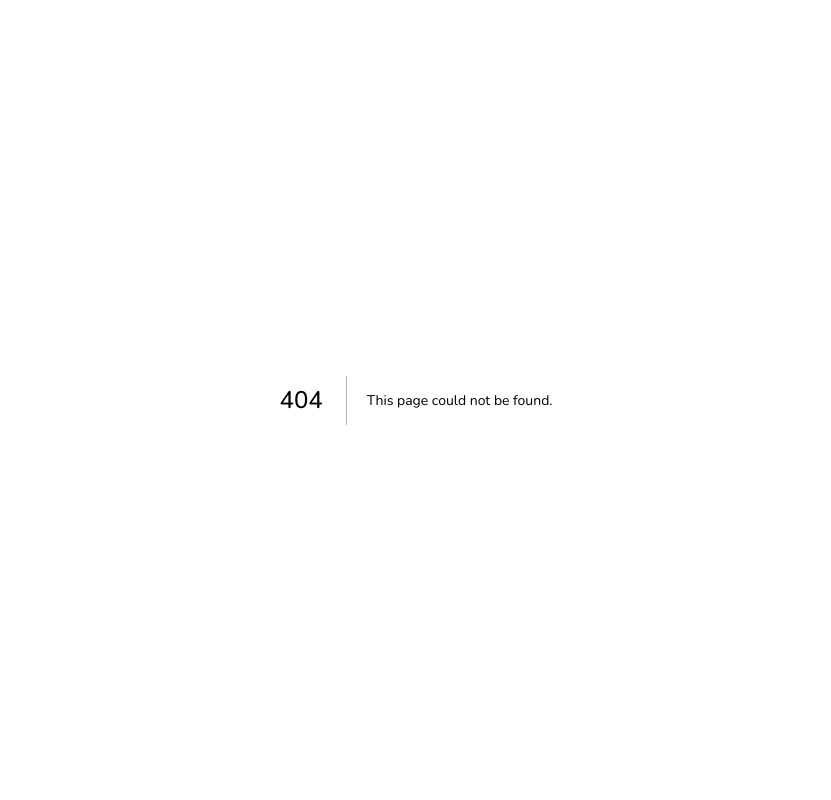
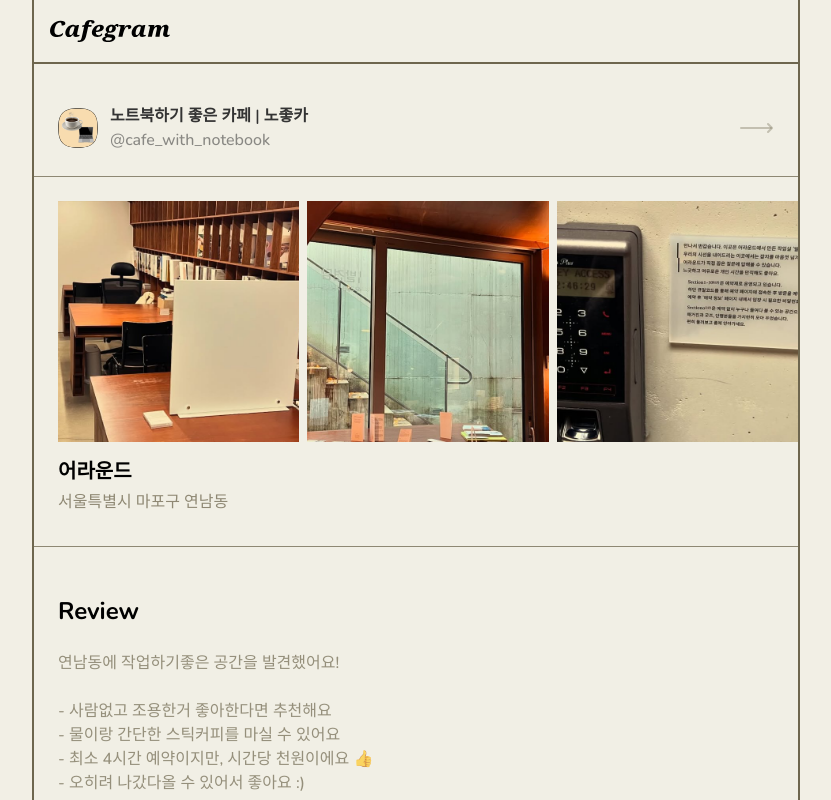
Before and after one commit to hiimjayson/nomad, a Next.js app in the folder apps/web/: page /p/1 in a window 1280 px wide. Before the commit this address had no page. Shown: the top 800 px of the page, without its empty margins (224-1055 px from the left). Built offline with nearby package versions, Linux system fonts and the light colour scheme.

Commit message:
feat(web): 게시물상세페이지 추가

```diff
--- a/apps/web/package.json
+++ b/apps/web/package.json
@@ -11,12 +11,15 @@
   "dependencies": {
     "@toss/react": "^1.8.1",
     "clsx": "^2.1.1",
+    "embla-carousel-react": "^8.5.1",
     "es-toolkit": "^1.30.1",
+    "framer-motion": "^11.15.0",
     "lucide-react": "^0.468.0",
     "next": "15.1.0",
     "next-seo": "^6.6.0",
     "react": "^19.0.0",
     "react-dom": "^19.0.0",
+    "react-intersection-observer": "^9.14.0",
     "tailwind-merge": "^2.5.5"
   },
   "devDependencies": {
--- /dev/null
+++ b/apps/web/src/app/(app)/p/[postId]/page.tsx
@@ -0,0 +1,69 @@
+/* eslint-disable @next/next/no-img-element */
+
+import { FadeIn } from "@/components/atoms/anim/FadeIn";
+import { Bio } from "@/components/atoms/Bio";
+import {
+  Carousel,
+  CarouselContent,
+  CarouselItem,
+} from "@/components/atoms/Carousel";
+import { Divider } from "@/components/atoms/Divider";
+import { POSTS } from "@/features/post-detail/const";
+import { pick } from "es-toolkit";
+import { notFound } from "next/navigation";
+
+export default function PostDetailPage({
+  params,
+}: {
+  params: { postId: string };
+}) {
+  const post = POSTS.find((post) => post.id === params.postId);
+
+  if (!post) {
+    return notFound();
+  }
+
+  return (
+    <FadeIn className="flex flex-col w-full py-10">
+      <Bio
+        {...pick(post.user, ["avatar", "nickname", "username"])}
+        className="px-6"
+      />
+
+      <Divider className="my-6" />
+
+      <Carousel>
+        <CarouselContent className="-ml-4 pl-8">
+          {post.images.map((image) => (
+            <CarouselItem key={image} className="pl-2 basis-2/3 md:basis-1/3">
+              <img
+                src={image}
+                alt={post.space.name}
+                className="w-full aspect-square object-cover"
+              />
+            </CarouselItem>
+          ))}
+          <CarouselItem className="pl-2 basis-2/3 md:basis-1/3" />
+        </CarouselContent>
+      </Carousel>
+
+      <div className="flex flex-col gap-1 px-6 mt-4 mb-2">
+        <p className="text-typo-primary text-xl font-bold text-ellipsis">
+          {post.space.name}
+        </p>
+        <p className="text-typo-time text-opacity-75 font-medium text-ellipsis">
+          {post.space.shortAddress}
+        </p>
+      </div>
+
+      <Divider className="my-6" />
+
+      <div className="flex flex-col p-6">
+        <p className="text-typo-primary text-2xl font-bold mb-6">Review</p>
+        <p className="text-typo-time text-opacity-70 font-medium whitespace-pre-wrap">
+          {post.content}
+        </p>
+      </div>
+    </FadeIn>
+  );
+}
--- /dev/null
+++ b/apps/web/src/components/atoms/Bio.tsx
@@ -0,0 +1,36 @@
+import { Profile } from "@/features/profile/const";
+import { Avatar } from "./Avatar";
+import { cn } from "@/lib/cn";
+import Link from "next/link";
+import { OmitPropsOf } from "@/types/util";
+import { ArrowRightLongIcon } from "@/icons/arrow-right-long";
+
+type Props = Pick<Profile, "avatar" | "nickname" | "username"> &
+  OmitPropsOf<typeof Link, "href">;
+
+export function Bio({
+  avatar,
+  nickname,
+  username,
+  className,
+  ...props
+}: Props) {
+  return (
+    <Link
+      href={`/${username}`}
+      className={cn("flex items-center gap-2 md:gap-3", className)}
+      {...props}
+    >
+      <Avatar src={avatar} className="size-10" />
+      <div className="flex flex-col">
+        <p className="text-typo-secondary text-sm md:text-base font-semibold text-ellipsis">
+          {nickname}
+        </p>
+        <p className="text-typo-secondary text-opacity-55 text-sm md:text-base font-medium text-ellipsis">
+          @{username}
+        </p>
+      </div>
+      <ArrowRightLongIcon className="h-6 ml-auto text-typo-time text-opacity-35" />
+    </Link>
+  );
+}
--- /dev/null
+++ b/apps/web/src/components/atoms/Carousel.tsx
@@ -0,0 +1,195 @@
+"use client";
+
+import * as React from "react";
+import useEmblaCarousel, {
+  type UseEmblaCarouselType,
+} from "embla-carousel-react";
+
+import { cn } from "@/lib/cn";
+
+type CarouselApi = UseEmblaCarouselType[1];
+type UseCarouselParameters = Parameters<typeof useEmblaCarousel>;
+type CarouselOptions = UseCarouselParameters[0];
+type CarouselPlugin = UseCarouselParameters[1];
+
+type CarouselProps = {
+  opts?: CarouselOptions;
+  plugins?: CarouselPlugin;
+  orientation?: "horizontal" | "vertical";
+  setApi?: (api: CarouselApi) => void;
+};
+
+type CarouselContextProps = {
+  carouselRef: ReturnType<typeof useEmblaCarousel>[0];
+  api: ReturnType<typeof useEmblaCarousel>[1];
+  scrollPrev: () => void;
+  scrollNext: () => void;
+  canScrollPrev: boolean;
+  canScrollNext: boolean;
+} & CarouselProps;
+
+const CarouselContext = React.createContext<CarouselContextProps | null>(null);
+
+function useCarousel() {
+  const context = React.useContext(CarouselContext);
+
+  if (!context) {
+    throw new Error("useCarousel must be used within a <Carousel />");
+  }
+
+  return context;
+}
+
+const Carousel = React.forwardRef<
+  HTMLDivElement,
+  React.HTMLAttributes<HTMLDivElement> & CarouselProps
+>(
+  (
+    {
+      orientation = "horizontal",
+      opts,
+      setApi,
+      plugins,
+      className,
+      children,
+      ...props
+    },
+    ref
+  ) => {
+    const [carouselRef, api] = useEmblaCarousel(
+      {
+        ...opts,
+        axis: orientation === "horizontal" ? "x" : "y",
+      },
+      plugins
+    );
+    const [canScrollPrev, setCanScrollPrev] = React.useState(false);
+    const [canScrollNext, setCanScrollNext] = React.useState(false);
+
+    const onSelect = React.useCallback((api: CarouselApi) => {
+      if (!api) {
+        return;
+      }
+
+      setCanScrollPrev(api.canScrollPrev());
+      setCanScrollNext(api.canScrollNext());
+    }, []);
+
+    const scrollPrev = React.useCallback(() => {
+      api?.scrollPrev();
+    }, [api]);
+
+    const scrollNext = React.useCallback(() => {
+      api?.scrollNext();
+    }, [api]);
+
+    const handleKeyDown = React.useCallback(
+      (event: React.KeyboardEvent<HTMLDivElement>) => {
+        if (event.key === "ArrowLeft") {
+          event.preventDefault();
+          scrollPrev();
+        } else if (event.key === "ArrowRight") {
+          event.preventDefault();
+          scrollNext();
+        }
+      },
+      [scrollPrev, scrollNext]
+    );
+
+    React.useEffect(() => {
+      if (!api || !setApi) {
+        return;
+      }
+
+      setApi(api);
+    }, [api, setApi]);
+
+    React.useEffect(() => {
+      if (!api) {
+        return;
+      }
+
+      onSelect(api);
+      api.on("reInit", onSelect);
+      api.on("select", onSelect);
+
+      return () => {
+        api?.off("select", onSelect);
+      };
+    }, [api, onSelect]);
+
+    return (
+      <CarouselContext.Provider
+        value={{
+          carouselRef,
+          api: api,
+          opts,
+          orientation:
+            orientation || (opts?.axis === "y" ? "vertical" : "horizontal"),
+          scrollPrev,
+          scrollNext,
+          canScrollPrev,
+          canScrollNext,
+        }}
+      >
+        <div
+          ref={ref}
+          onKeyDownCapture={handleKeyDown}
+          className={cn("relative", className)}
+          role="region"
+          aria-roledescription="carousel"
+          {...props}
+        >
+          {children}
+        </div>
+      </CarouselContext.Provider>
+    );
+  }
+);
+Carousel.displayName = "Carousel";
+
+const CarouselContent = React.forwardRef<
+  HTMLDivElement,
+  React.HTMLAttributes<HTMLDivElement>
+>(({ className, ...props }, ref) => {
+  const { carouselRef, orientation } = useCarousel();
+
+  return (
+    <div ref={carouselRef} className="overflow-hidden">
+      <div
+        ref={ref}
+        className={cn(
+          "flex",
+          orientation === "horizontal" ? "-ml-4" : "-mt-4 flex-col",
+          className
+        )}
+        {...props}
+      />
+    </div>
+  );
+});
+CarouselContent.displayName = "CarouselContent";
+
+const CarouselItem = React.forwardRef<
+  HTMLDivElement,
+  React.HTMLAttributes<HTMLDivElement>
+>(({ className, ...props }, ref) => {
+  const { orientation } = useCarousel();
+
+  return (
+    <div
+      ref={ref}
+      role="group"
+      aria-roledescription="slide"
+      className={cn(
+        "min-w-0 shrink-0 grow-0 basis-full",
+        orientation === "horizontal" ? "pl-4" : "pt-4",
+        className
+      )}
+      {...props}
+    />
+  );
+});
+CarouselItem.displayName = "CarouselItem";
+
+export { type CarouselApi, Carousel, CarouselContent, CarouselItem };
--- /dev/null
+++ b/apps/web/src/components/atoms/Divider.tsx
@@ -0,0 +1,13 @@
+import { cn } from "@/lib/cn";
+import { HTMLAttributes } from "react";
+
+type Props = HTMLAttributes<HTMLDivElement>;
+
+export function Divider({ className, ...props }: Props) {
+  return (
+    <div
+      className={cn("w-full h-px bg-typo-time bg-opacity-75", className)}
+      {...props}
+    />
+  );
+}
--- /dev/null
+++ b/apps/web/src/components/atoms/anim/FadeIn.tsx
@@ -0,0 +1,46 @@
+"use client";
+
+import { cn } from "@/lib/cn";
+import { motion, useAnimation, Variants } from "framer-motion";
+import { useEffect, ComponentProps } from "react";
+import { useInView } from "react-intersection-observer";
+
+const boxVariant = {
+  initial: { opacity: 0, translateY: 30 },
+  visible: { opacity: 1, translateY: 0, transition: { duration: 0.5 } },
+};
+
+interface Props extends ComponentProps<typeof motion.div> {
+  /**@default 0.1 */
+  threshold?: number;
+  /**@default boxVariant */
+  animation?: Variants;
+}
+export function FadeIn({
+  className,
+  threshold = 0.1,
+  animation = boxVariant,
+  ...props
+}: Props) {
+  const control = useAnimation();
+  const [ref, inView] = useInView({
+    threshold: threshold ? threshold : 0.1,
+  });
+
+  useEffect(() => {
+    if (inView) {
+      control.start("visible");
+    }
+  }, [control, inView]);
+
+  return (
+    <motion.div
+      className={cn("relative", className)}
+      ref={ref}
+      initial="initial"
+      variants={animation}
+      animate={control}
+      {...props}
+    />
+  );
+}
--- a/apps/web/src/components/templates/PageLayout.tsx
+++ b/apps/web/src/components/templates/PageLayout.tsx
@@ -6,7 +6,7 @@ export function PageLayout({ children }: { children: React.ReactNode }) {
     <div className="w-screen">
       <div className="flex flex-col min-h-screen w-full max-w-screen-md mx-auto bg-background-default md:border-x-2 border-typo-time">
         <PageLayout.Header />
-        <main className="flex flex-col">{children}</main>
+        <main className="flex flex-col z-10">{children}</main>
         <PageLayout.Footer />
       </div>
     </div>
@@ -16,7 +16,7 @@ export function PageLayout({ children }: { children: React.ReactNode }) {
 PageLayout.Header = function Header() {
   return (
     <>
-      <header className="flex justify-between items-center p-4 fixed ml-[-2px] w-full max-w-screen-md md:border-x-2 h-16 border-b-2 border-typo-time bg-background-default">
+      <header className="flex justify-between items-center p-4 fixed z-50 ml-[-2px] w-full max-w-screen-md md:border-x-2 h-16 border-b-2 border-typo-time bg-background-default">
         <Link href="/">
           <Image src="/images/logo.svg" alt="로고" width={120} height={22} />
         </Link>
--- /dev/null
+++ b/apps/web/src/hooks/useMounted.ts
@@ -0,0 +1,13 @@
+import { useState } from "react";
+
+import { useEffect } from "react";
+
+export function useMounted() {
+  const [isMounted, setIsMounted] = useState(false);
+
+  useEffect(() => {
+    setIsMounted(true);
+  }, []);
+
+  return isMounted;
+}
```
Also changed, not shown: 1 other file (tests, documents, lock files or other folders).
